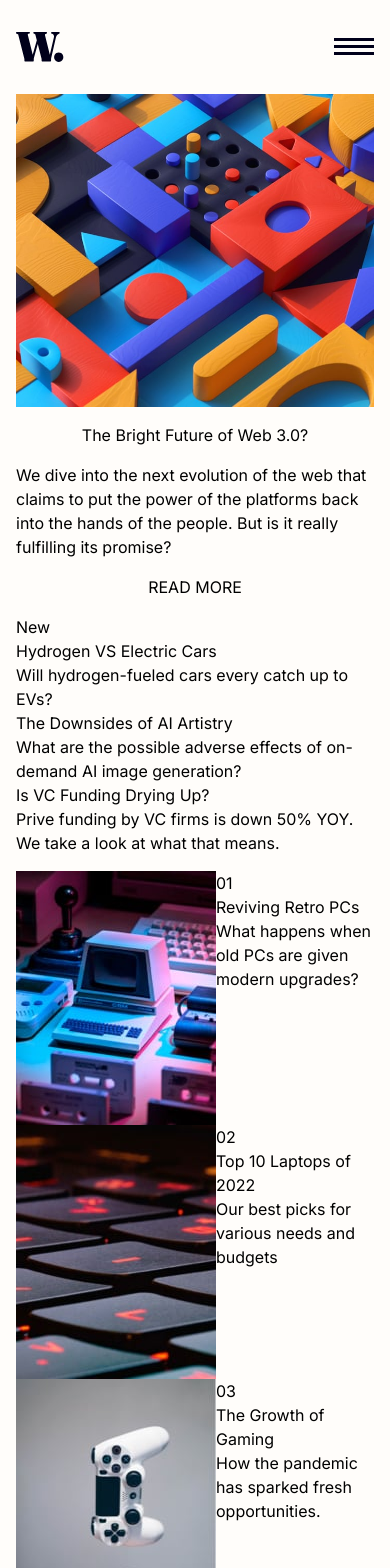
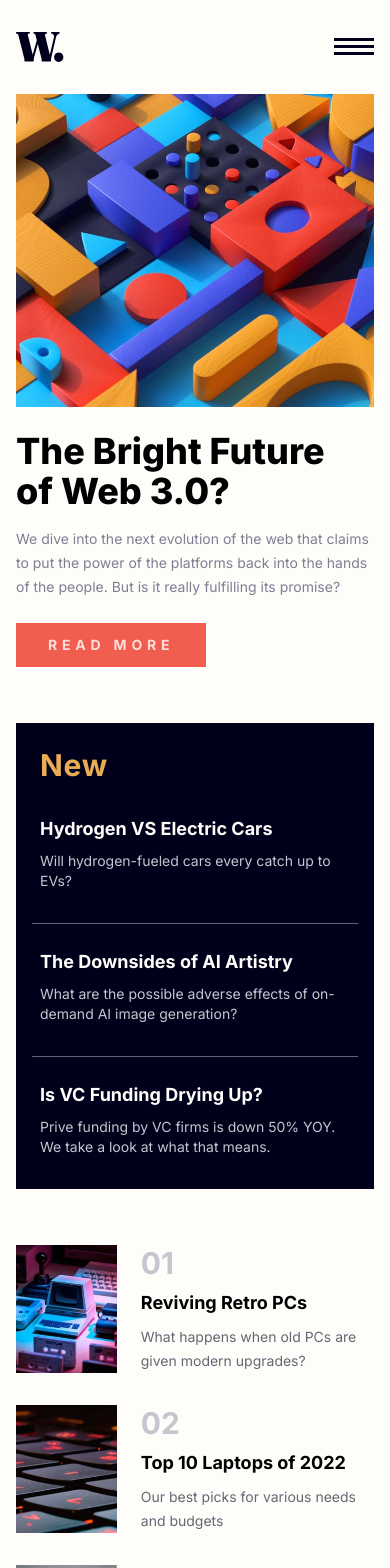
Before and after one commit to fkrunic/frontend-mentor-news-homepage, a Vue app: page / in a window 390 px wide. Shown: the top 1568 px of the page. Built offline with nearby package versions, Linux system fonts and the light colour scheme.

Commit message:
mobile design

```diff
--- a/src/components/Mobile.vue
+++ b/src/components/Mobile.vue
@@ -17,28 +17,45 @@ const assetURL = (file: string): string => {
     </div>
 
     <!-- Headline -->
-    <img :src="assetURL('image-web-3-mobile.jpg')" alt="bla">
-    <p>{{ content.headline.title }}</p>
-    <p>{{ content.headline.description }}</p>
-    <ReadMore></ReadMore>
+    <div class="flex flex-col items-start gap-4">
+      <img :src="assetURL('image-web-3-mobile.jpg')" alt="bla">
+      <p class="text-4xl pt-2 pr-10 font-extrabold">{{ content.headline.title }}</p>
+      <p class="text-dark-grayish-blue/80 text-sm leading-6">{{ content.headline.description }}</p>
+      <ReadMore class="mt-2"></ReadMore>
+    </div>
 
     <!-- News -->
-    <div class="flex flex-col">
-      <p>New</p>
-      <div class="flex flex-col" v-for="article of content.news">
-        <p>{{ article.title }}</p>
-        <p>{{ article.description }}</p>
+    <div class="flex flex-col gap-4 mt-10 px-4 pt-4 bg-very-dark-blue">
+      <p class="p-2 text-soft-orange text-3xl font-bold tracking-wide">New</p>
+      <div class="
+        flex
+        flex-col
+        gap-2
+
+        p-2
+        pb-8
+
+        border-solid
+        border-grayish-blue/50
+        " v-for="article of content.news"
+        :class="article.border ? 'border-b-[1px]' : ''"
+        >
+        <p class="text-off-white font-bold text-lg">{{ article.title }}</p>
+        <p class="text-grayish-blue text-sm">{{ article.description }}</p>
       </div>
     </div>
 
     <!-- Bottom -->
-    <div class="flex flex-col">
-      <div class="flex flex-row" v-for="(b, index) in content.bottom" :key="index">
-        <img :src="assetURL(b.picture)">
-        <div class="flex flex-col">
-          <p>0{{ index + 1 }}</p>
-          <p>{{ b.title }}</p>
-          <p>{{ b.description }}</p>
+    <div class="flex flex-col gap-8 mt-10">
+      <div
+        class="flex flex-row gap-6"
+        v-for="(b, index) in content.bottom"
+        :key="index">
+        <img class="w-32 h-32" :src="assetURL(b.picture)">
+        <div class="flex flex-col gap-2">
+          <p class="text-3xl text-grayish-blue font-bold">0{{ index + 1 }}</p>
+          <p class="font-bold text-lg">{{ b.title }}</p>
+          <p class="text-sm leading-6 text-very-dark-blue/60 pr-4">{{ b.description }}</p>
         </div>
       </div>
     </div>
--- a/src/components/ReadMore.vue
+++ b/src/components/ReadMore.vue
@@ -2,5 +2,5 @@
 </script>
 
 <template>
-  <p>READ MORE</p>
+  <p class="bg-soft-red py-3 px-8 text-sm tracking-[0.3rem] font-semibold text-off-white/80">READ MORE</p>
 </template>
--- a/src/content.ts
+++ b/src/content.ts
@@ -11,15 +11,18 @@ export const content = {
   news: [
     {
       title: 'Hydrogen VS Electric Cars',
-      description: 'Will hydrogen-fueled cars every catch up to EVs?'
+      description: 'Will hydrogen-fueled cars every catch up to EVs?',
+      border: true
     },
     {
       title: 'The Downsides of AI Artistry',
-      description: 'What are the possible adverse effects of on-demand AI image generation?'
+      description: 'What are the possible adverse effects of on-demand AI image generation?',
+      border: true
     },
     {
       title: 'Is VC Funding Drying Up?',
-      description: 'Prive funding by VC firms is down 50% YOY. We take a look at what that means.'
+      description: 'Prive funding by VC firms is down 50% YOY. We take a look at what that means.',
+      border: false
     }
   ],
   bottom: [
```
